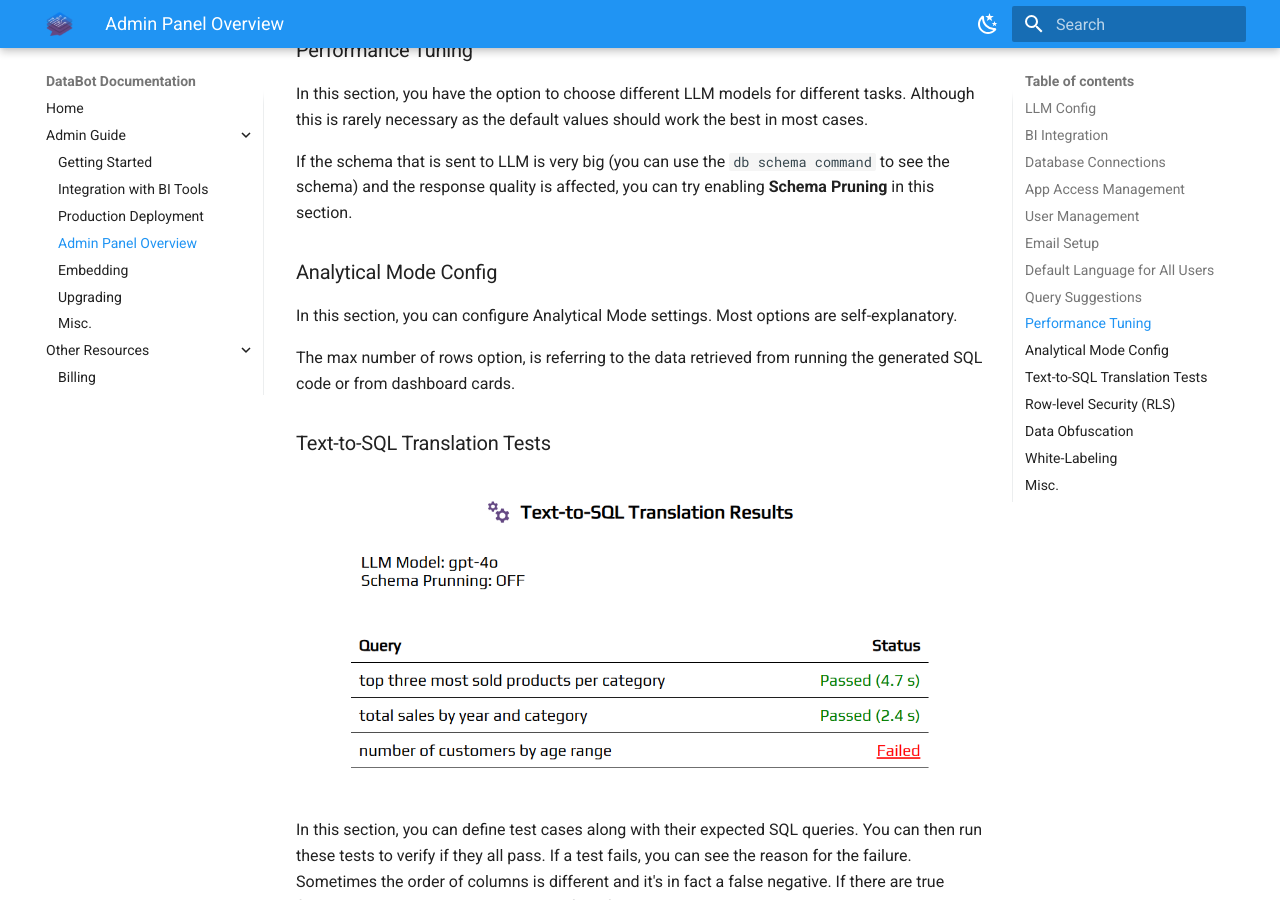
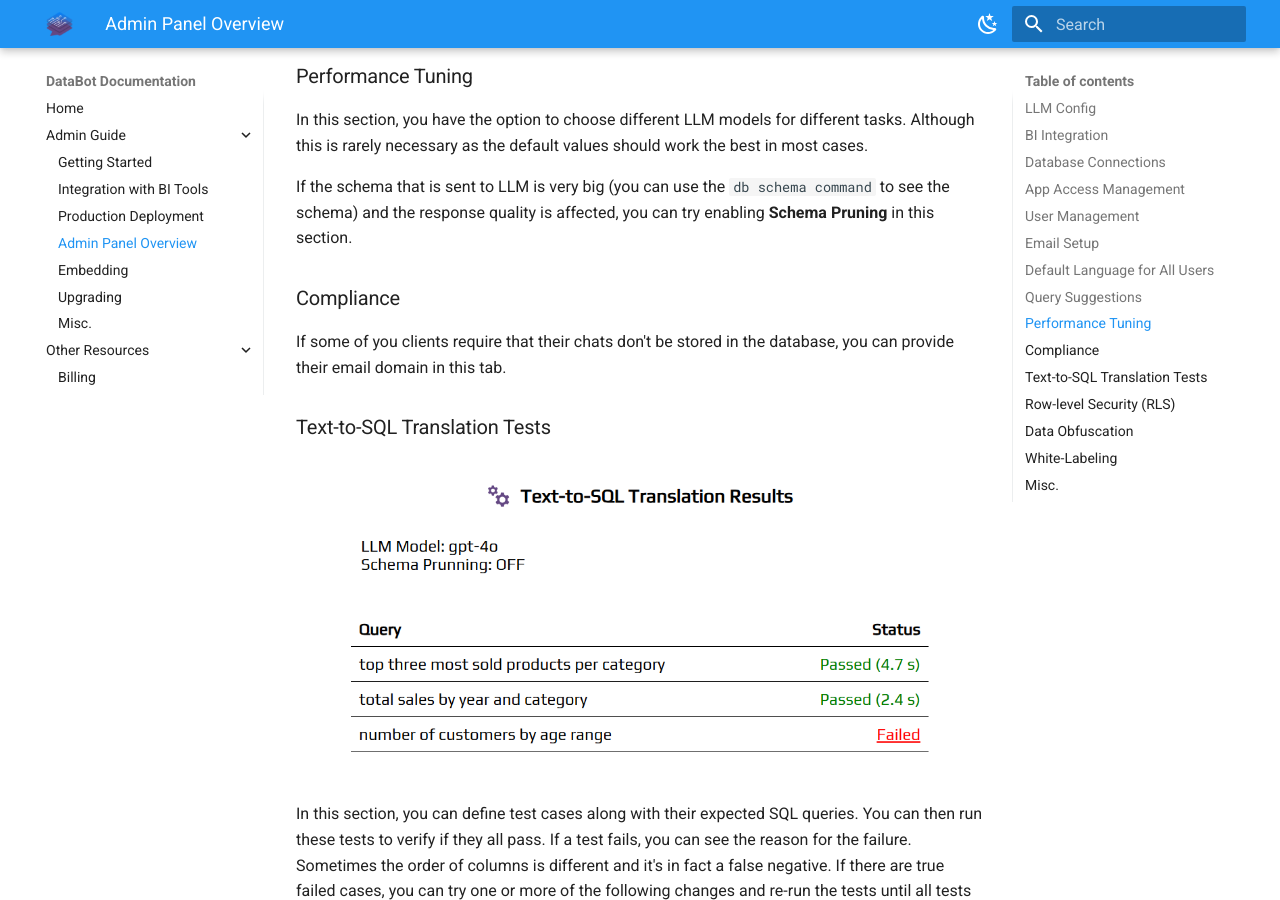
Before and after one commit to Intellimenta/DataBot, an MkDocs documentation site: the page built from docs/admin_guide/admin_panel_overview.md, in a window 1280 px wide and 900 px high, scrolled down 3497 px. Built offline with MkDocs 1.6.1 and Material for MkDocs 9.7.7, drawn with Linux system fonts in a browser that asks for light colours; some of the changed text lies outside the part shown.

Commit message:
update docs

```diff
--- a/docs/admin_guide/admin_panel_overview.md
+++ b/docs/admin_guide/admin_panel_overview.md
@@ -97,25 +97,10 @@ In this section, you have the option to choose different LLM models for differen
 
 If the schema that is sent to LLM is very big (you can use the `db schema command` to see the schema) and the response quality is affected, you can try enabling **Schema Pruning** in this section.
 
-### Analytical Mode Config
-
-In this section, you can configure Analytical Mode settings. Most options are self-explanatory.
-
-The max number of rows option, is referring to the data retrieved from running the generated SQL code or from dashboard cards.
-
-<!-- ### Schema Mode Config
-
-Here you can manage configurations affecting the schema mode.
-
-**Allow Public Sharing**: If this setting is enabled, users can use the 'Share' button to request a public link for the result of their query. They can then share this link to provide access to the result's data.
-
-### File Uploads
-
-Uploaded files are the third data source (in addition to database and dashboard cards).
--->
+### Compliance
+If some of you clients require that their chats don't be stored in the database, you can provide their email domain in this tab.
 
 ### Text-to-SQL Translation Tests
-
 
 <figure markdown="1">
 ![Text-to-SQL Translation Tests](../assets/text-to-sql-tests.png){ width="600" }
```
Also changed, not shown: other parts of docs/admin_guide/admin_panel_overview.md (+1 -1 lines), docs/admin_guide/misc.md (+1 -1 lines).
